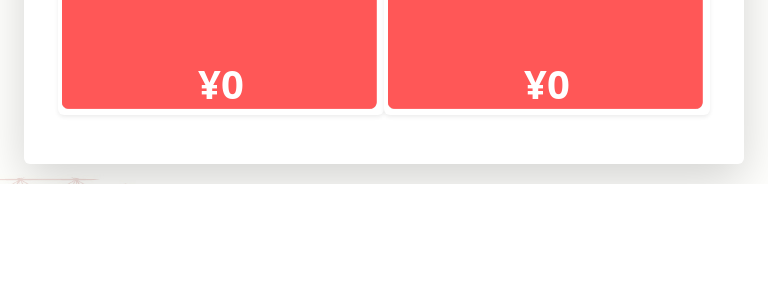
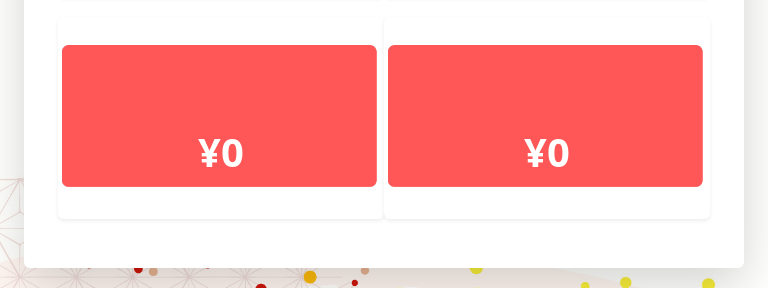
Before and after one commit to teltelb/Simulator, a plain HTML site: page index.html in a window 768 px wide. Shown: the part 741-1029 px from the top of the page. Before the commit the page ends 925 px from the top, so only its background shows below. Drawn offline with nearby package versions, Linux system fonts and the light colour scheme.

Commit message:
Update styles.css

```diff
--- a/styles.css
+++ b/styles.css
@@ -132,6 +132,9 @@ body {
     margin-bottom: 0;
 }
 
+.card-text:last-child {
+    margin-top: -96px;
+}
 #priceResult {
     font-size: 1.5rem;
     font-weight: bold;
@@ -210,7 +213,7 @@ body {
 
 /* プランカードのベーススタイル */
 .plan-card {
-    height: 100%;
+    height: 200px;
     width: 98%;
     max-width: 90%;
     position: relative;
@@ -274,7 +277,7 @@ and (min-device-width: 768px)
 and (max-device-width: 1024px)
 and (orientation: portrait) {
     .plan-card {
-        height: 120px;
+        height: 200px;
         max-width: 98%;
     }
 
@@ -308,3 +311,8 @@ and (orientation: portrait) {
     font-size: 1.5rem;
 
 }
+
+.price-display {
+    /* 既存のスタイル */
+    margin-top: -10px; /* 例: 上に10px移動 */
+}
```
